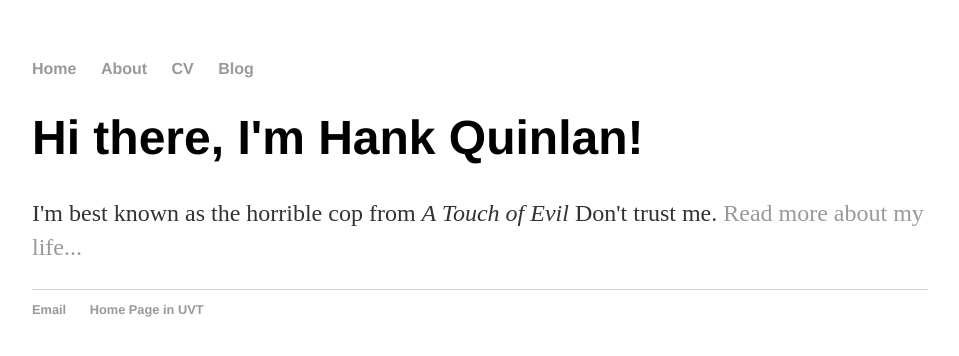
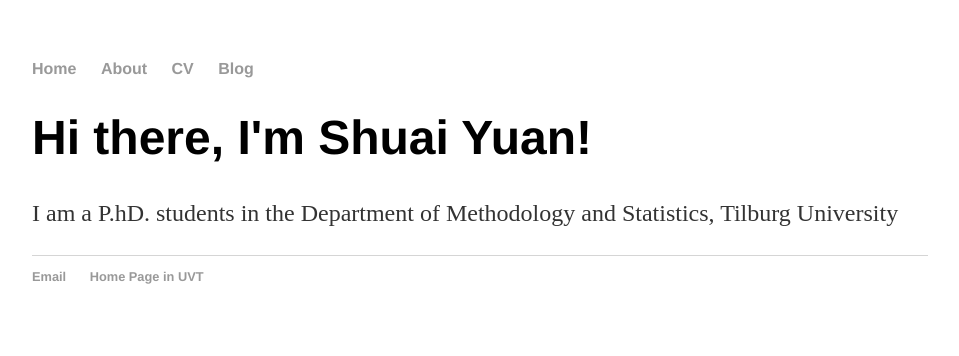
Before and after one commit to uvtshuai/uvtshuai.github.io, a Jekyll site: the page built from index.html, in a window 1280 px wide. Shown: the top 356 px of the page, without its empty margins (160-1119 px from the left). Built offline with Jekyll 4.4.1, drawn with Linux system fonts in a browser that asks for light colours.

Commit message:
Update index.html

```diff
--- a/index.html
+++ b/index.html
@@ -1,8 +1,8 @@
 ---
 layout: default
-title: Hank Quinlan, Horrible Cop
+title: Introduction of Shuai Yuan
 ---
 <div class="blurb">
-	<h1>Hi there, I'm Hank Quinlan!</h1>
-	<p>I'm best known as the horrible cop from <em>A Touch of Evil</em> Don't trust me. <a href="/about">Read more about my life...</a></p>
+	<h1>Hi there, I'm Shuai Yuan!</h1>
+	<p>I am a P.hD. students in the Department of Methodology and Statistics, Tilburg University</p>
 </div><!-- /.blurb -->
```
